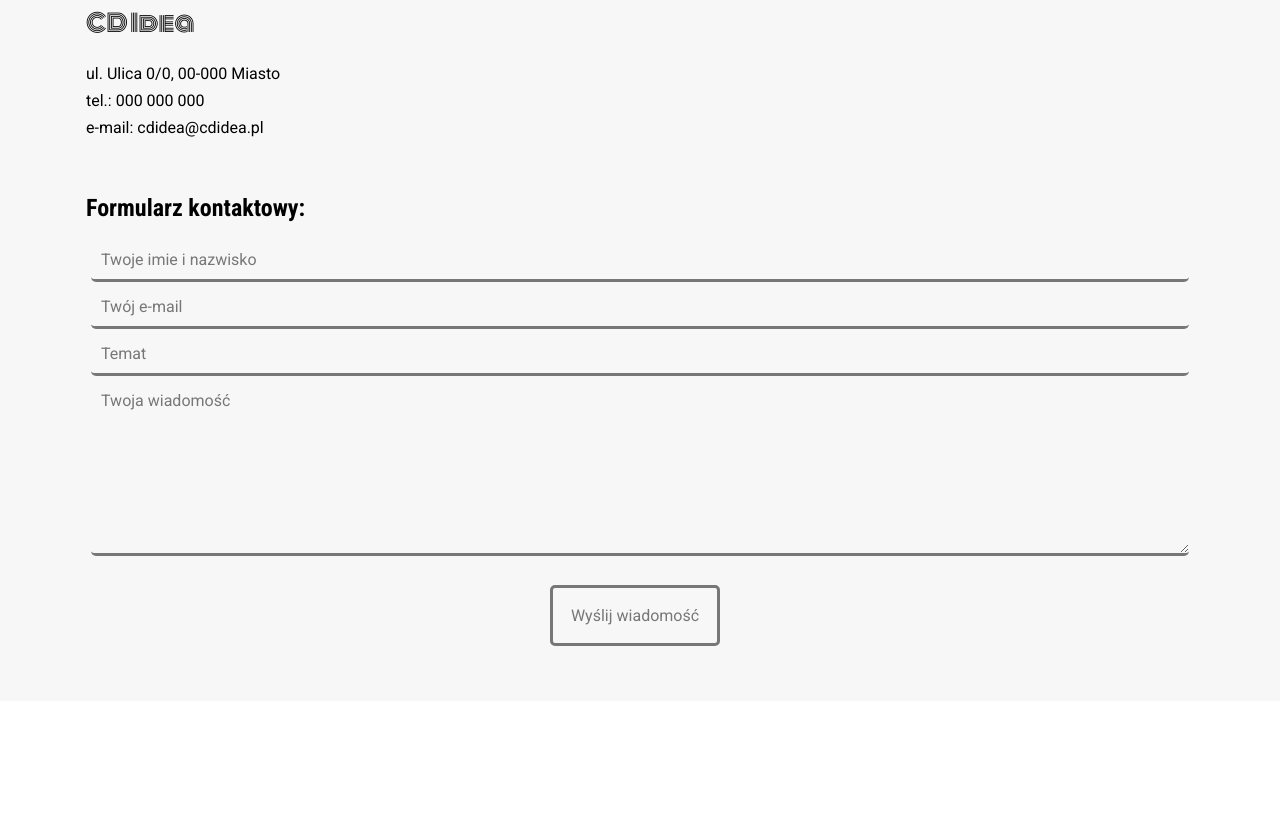
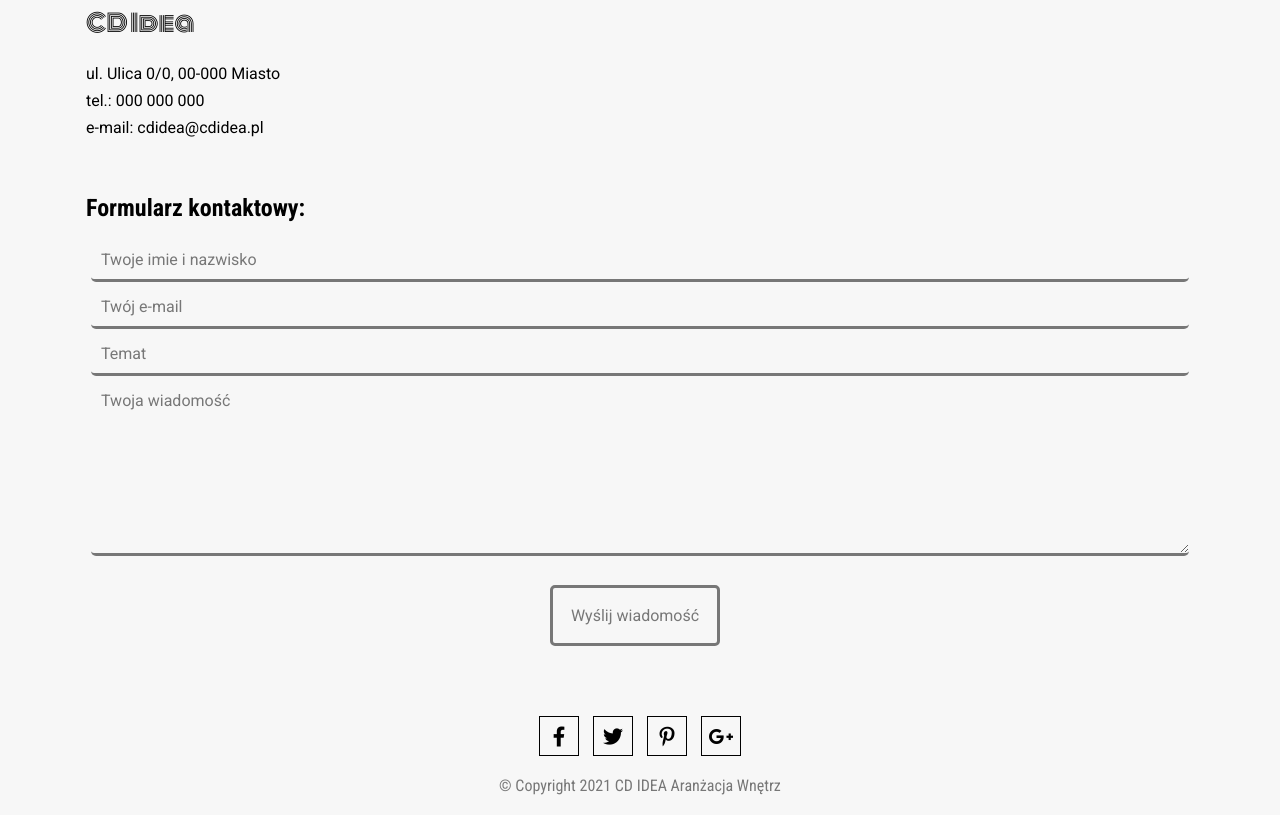
Before and after one commit to Pawelwgithub/interior-design, a website: page index.html in a window 1280 px wide. Shown: the part 4754-5569 px from the top of the page. Before the commit the page ends 5455 px from the top, so only its background shows below. Drawn offline with Linux system fonts and the light colour scheme; a web font is replaced by a local one.

Commit message:
Add html and styles for footer. Add style font variable for section subtitle in contact

```diff
--- a/index.html
+++ b/index.html
@@ -194,6 +194,17 @@
   </div>
 </section>
 
+<footer>
+  <div class="container">
+      <div class="page-footer"><a href="https://pl-pl.facebook.com/Ideawnetrz" aria-label="facebook link"><i class="fab fa-facebook-f"></i></a></div>
+      <div class="page-footer"><a href="#" aria-label="twitter link"><i class="fab fa-twitter"></i></a></div>
+      <div class="page-footer"><a href="#" aria-label="pinterest link"><i class="fab fa-pinterest-p"></i></a></div>
+      <div class="page-footer"><a href="#" aria-label="google plus link"><i class="fab fa-google-plus-g"></i></a></div>
+      <br>
+      <div class="page-footer"><a href="index.html"><p>&copy; Copyright 2021 CD IDEA Aranżacja Wnętrz</p></a></div>
+  </div>
+</footer>
+
 </body>
 
 </html>
--- a/sass/partials/_contact.scss
+++ b/sass/partials/_contact.scss
@@ -13,7 +13,7 @@
 .contact .section-subtitle {
   font-size: 24px;
   margin: 50px 0 12px 0;
-  font-family: "Monoton", cursive;
+  font-family: $font-logo;
   /*text-align: center;*/
   text-align: justify;
 }
--- /dev/null
+++ b/sass/partials/_footer.scss
@@ -0,0 +1,60 @@
+/* Footer */
+
+footer {
+  list-style-type: none;
+  display: -ms-flexbox;
+  display: flex;
+  -ms-flex-wrap: wrap;
+  flex-wrap: wrap;
+  -ms-flex-pack: justify;
+  justify-content: space-between;
+  -ms-flex-align: center;
+  align-items: center;
+  padding: 15px 0;
+  background: $color-five;
+}
+
+footer .page-footer {
+  position: relative;
+  display: -ms-inline-flexbox;
+  display: inline-flex;
+  -ms-flex-pack: center;
+  justify-content: center;
+  -ms-flex-align: center;
+  align-items: center;
+  padding: 0 5px 0;
+}
+
+footer .page-footer p {
+  font-family: $font-header;
+  color: $color-four;
+  margin: 16px 175px 0px 175px;
+}
+
+footer .page-footer a {
+  text-decoration: none;
+}
+
+footer .page-footer i {
+  font-size: 20px;
+  /*background: $color-four;*/
+  /*border-radius: 50%;*/
+  width: 40px;
+  height: 40px;
+  /*color: $color-one;*/
+  color: $color-two;
+  /*color: $color-four;*/
+  /*color: $color-three;*/
+  line-height: 2.0;
+  position: relative;
+  border-color: $color-two;
+  border-width: 1px;
+  border-style: solid;
+}
+
+footer .page-footer i:hover {
+  transform: scale(1.3);
+  transition: 1s;
+  /*color: $color-three;*/
+  /*border-color: $color-three;*/
+}
--- a/sass/style.scss
+++ b/sass/style.scss
@@ -7,3 +7,4 @@
 @import 'partials/our-portfolio';
 @import 'partials/about-us';
 @import 'partials/contact';
+@import 'partials/footer';
```
Also changed, not shown: css/style.css, 1 other file.
